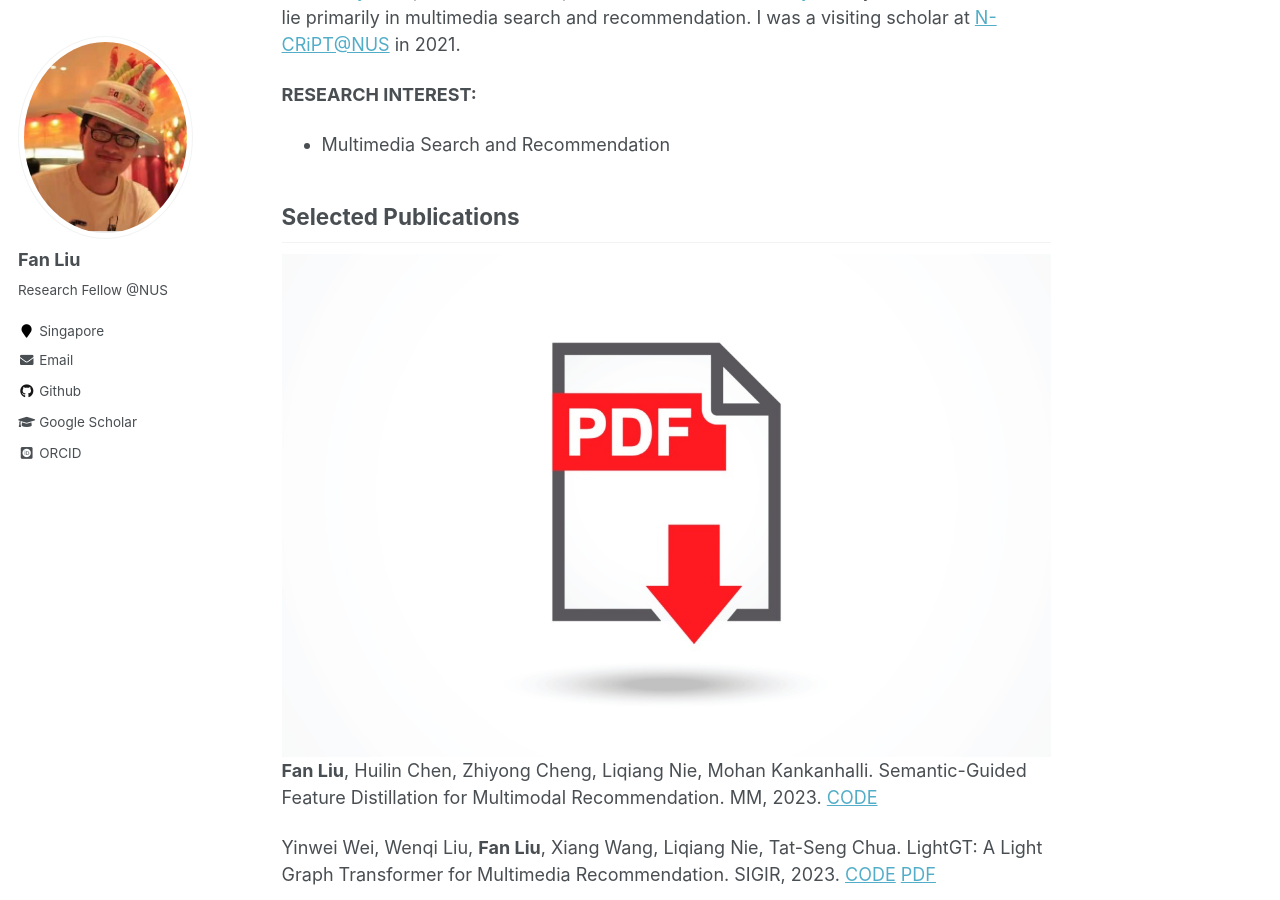
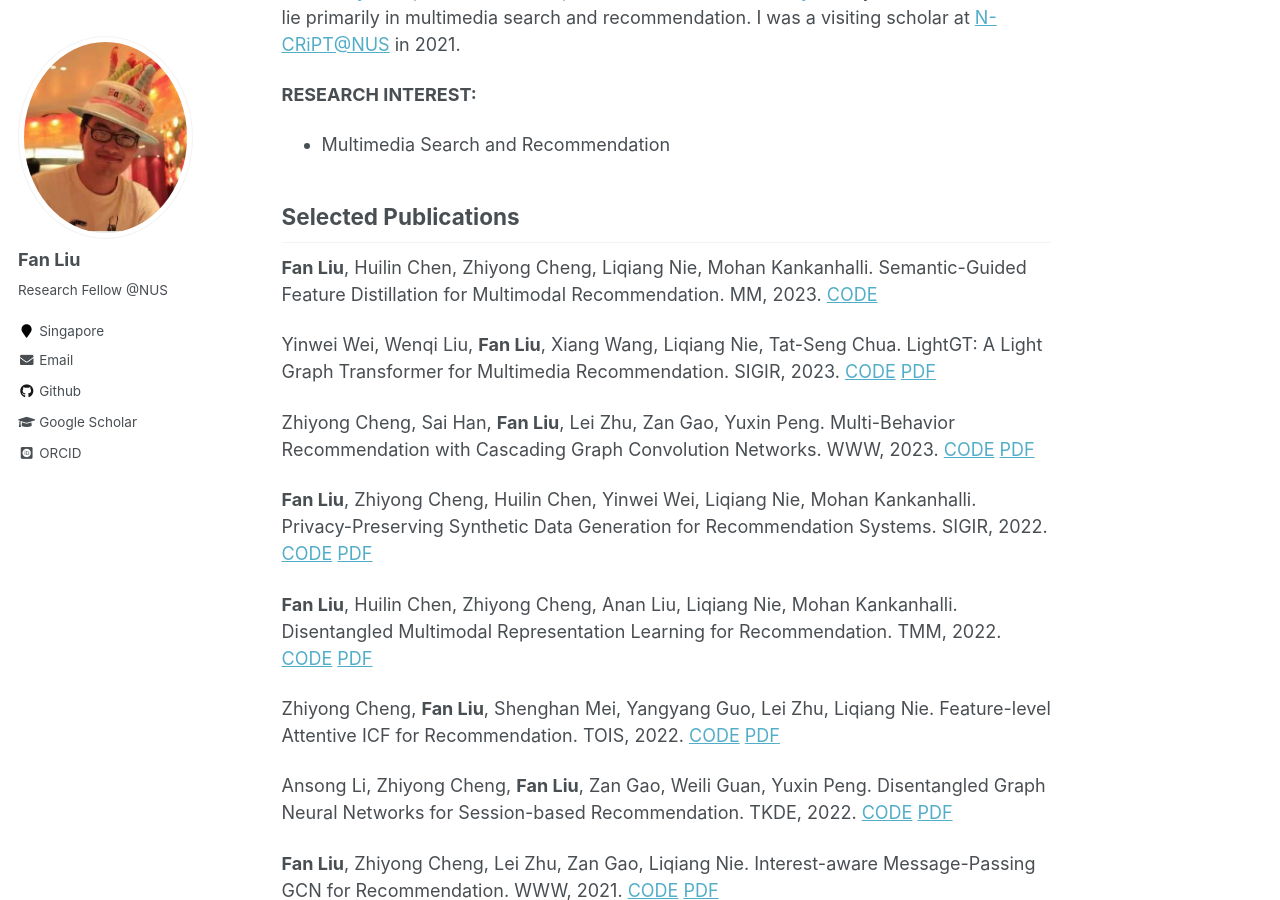
Before and after one commit to liufancs/liufancs.github.io, a Jekyll site: the page built from _pages/about.md, in a window 1280 px wide and 900 px high, scrolled down 414 px. Built offline with Jekyll 4.4.1, drawn with Linux system fonts in a browser that asks for light colours; some web fonts are replaced.

Commit message:
Update about.md

```diff
--- a/_pages/about.md
+++ b/_pages/about.md
@@ -17,7 +17,7 @@ I am currently a Research Fellow with [Prof. Mohan Kankanhalli](https://www.comp
 
 
 ## Selected Publications
-![image](https://github.com/liufancs/liufancs.github.io/blob/main/images/pdf.jpeg) **Fan Liu**, Huilin Chen, Zhiyong Cheng, Liqiang Nie, Mohan Kankanhalli. Semantic-Guided Feature Distillation for Multimodal
+**Fan Liu**, Huilin Chen, Zhiyong Cheng, Liqiang Nie, Mohan Kankanhalli. Semantic-Guided Feature Distillation for Multimodal
 Recommendation. MM, 2023. [CODE](https://github.com/HuilinChenJN/SGFD)
 
 Yinwei Wei, Wenqi Liu, **Fan Liu**, Xiang Wang, Liqiang Nie, Tat-Seng Chua. LightGT: A Light Graph Transformer for Multimedia Recommendation. SIGIR, 2023. [CODE](https://github.com/Liuwq-bit/LightGT) [PDF](https://dl.acm.org/doi/abs/10.1145/3539618.3591716)
```
